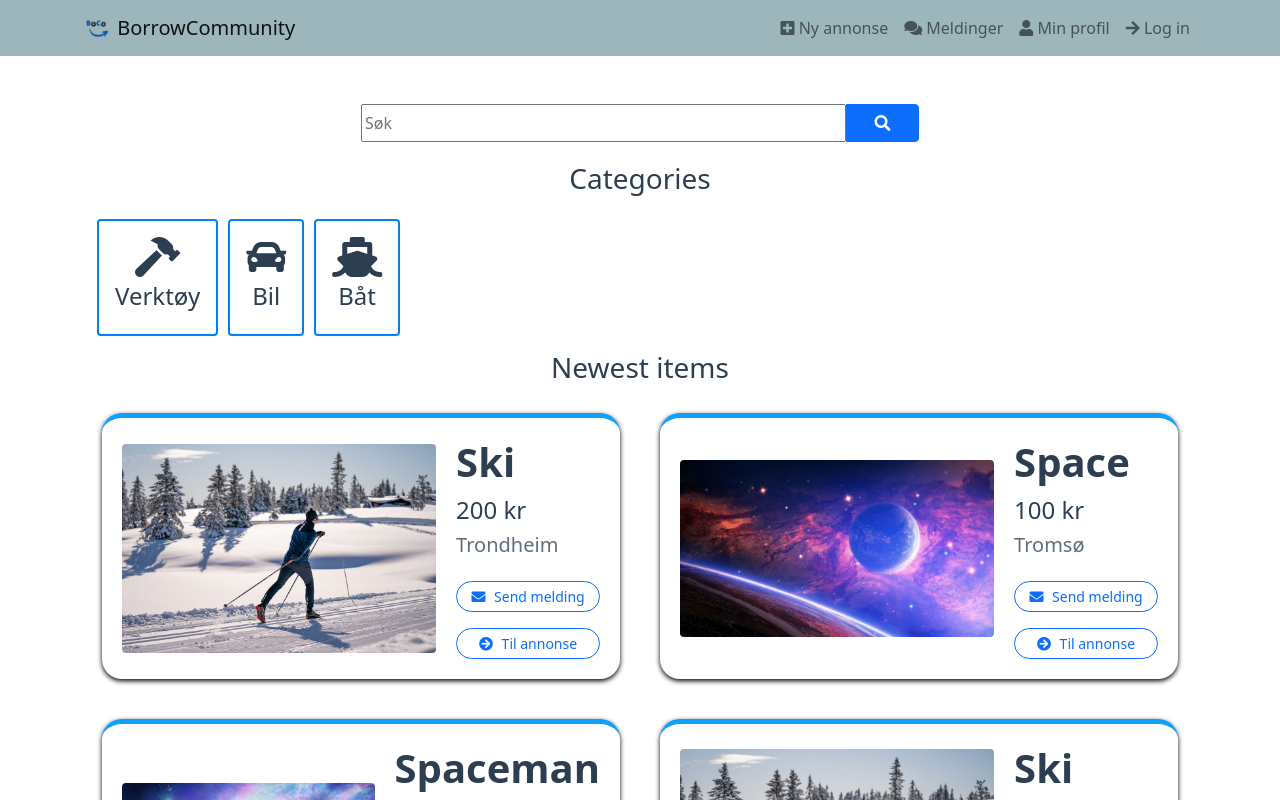
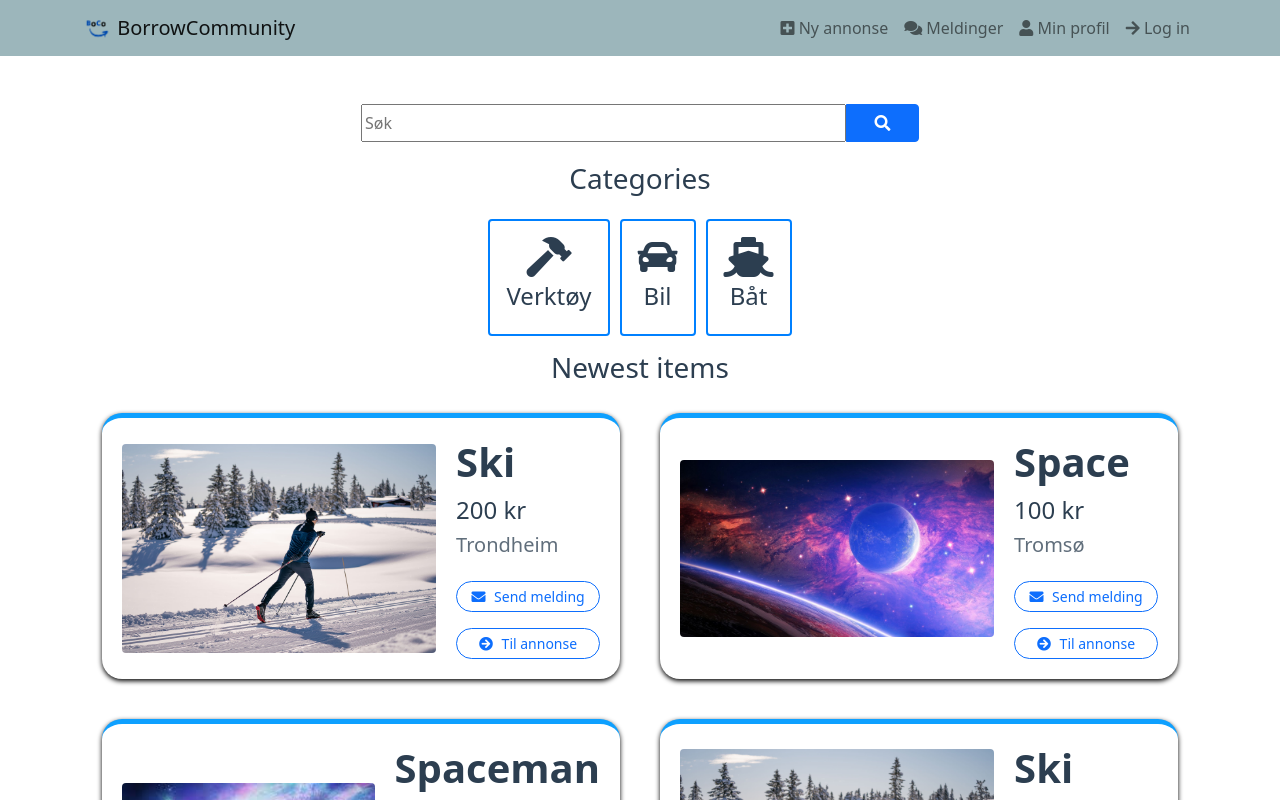
Before and after one commit to thadshap/Boco-project-frontend, a Vue app: page / in a window 1280 px wide. Shown: the top 800 px of the page. Built offline with nearby package versions, Linux system fonts and the light colour scheme; no server answers; what vue3-openlayers would draw is missing.

Commit message:
Fixed some errors that happened after merge

```diff
--- a/src/App.vue
+++ b/src/App.vue
@@ -1,6 +1,6 @@
 <template>
   <HeaderComponent />
-  <main class="pt-5">
+  <main class="pt-5 pb-5">
     <router-view />
     <div class="d-flex justify-content-center" v-if="GStore.flashMessage !== ''">
       <div id="flashMessageSuccess" class="alert alert-primary mt-5" v-if="GStore.variant === 'Success'">
--- a/src/components/AdComponent.vue
+++ b/src/components/AdComponent.vue
@@ -63,11 +63,16 @@ export default {
 
 .project-card {
   background-color: white;
-  box-shadow: 0px 2px 5px 0px #000000;
+  box-shadow: 0 2px 5px 0 #000000;
   border-top: 5px solid #0EA0FF;
   border-radius: 20px;
   padding: 20px;
   min-height: 100%;
+}
+
+.project-card:hover {
+  cursor: pointer;
+  box-shadow: 0 0 20px 5px #007FD1;
 }
 
 .ad-img-container-style {
--- a/src/views/MainPage.vue
+++ b/src/views/MainPage.vue
@@ -12,7 +12,7 @@
     <div>
       <h3>Categories</h3>
       <div
-        class="d-flex flex-row justify-content-start align-items-center flex-wrap categories-card-container-style"
+        class="d-flex flex-row justify-content-center align-items-center flex-wrap categories-card-container-style"
       >
         <CategoryComponent
           v-for="category in categories"
--- a/src/views/MyAds.vue
+++ b/src/views/MyAds.vue
@@ -21,7 +21,7 @@
     <div>
       <h3>Categories</h3>
       <div
-          class="d-flex flex-row justify-content-start align-items-center flex-wrap categories-card-container-style"
+          class="d-flex flex-row justify-content-center align-items-center flex-wrap categories-card-container-style"
       >
         <CategoryComponent
             v-for="category in categories"
```
